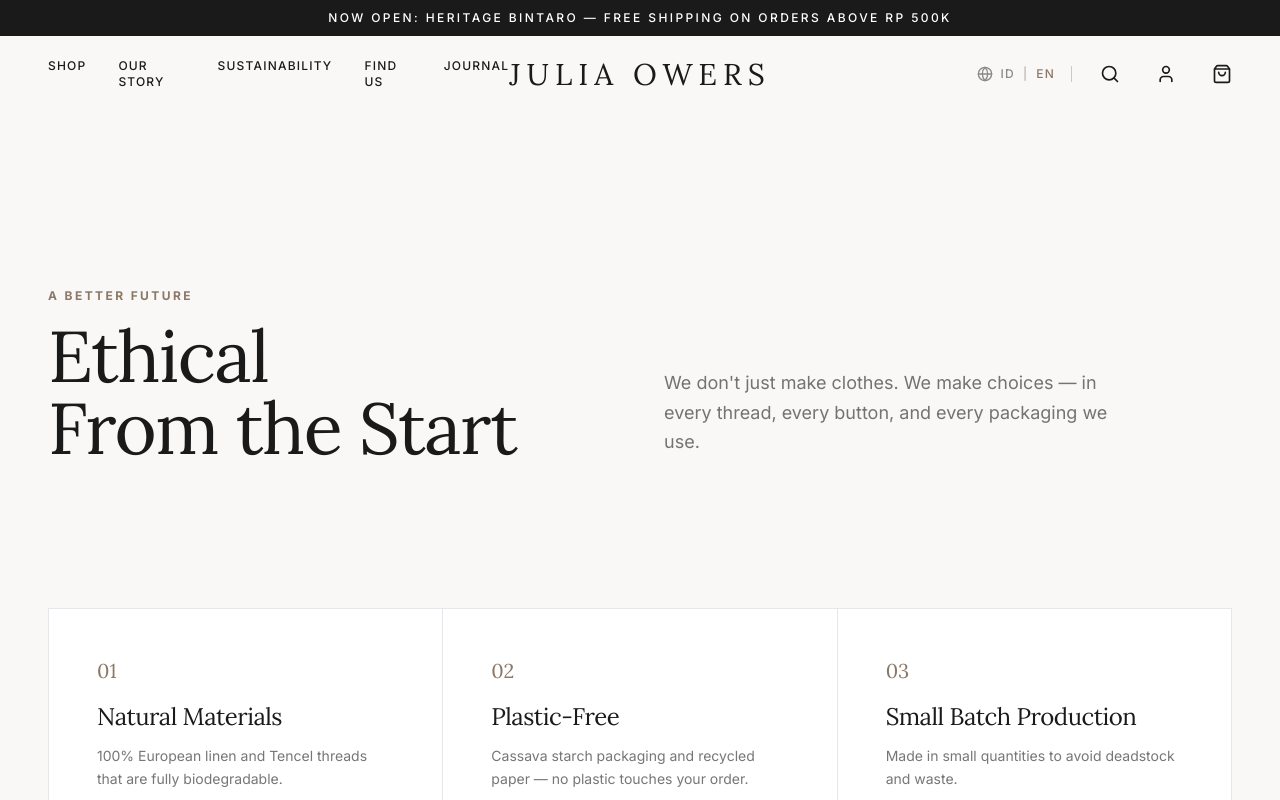
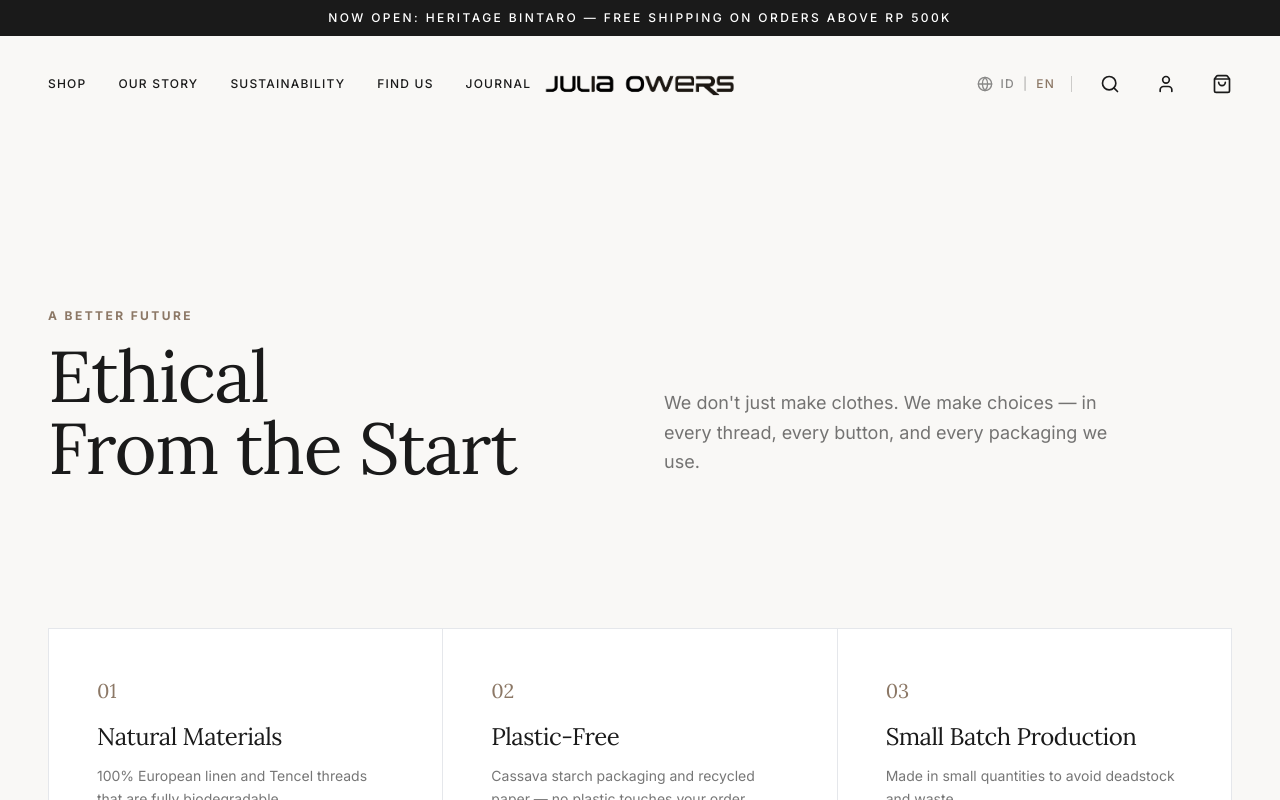
Before and after one commit to HadiBandas/JOWEBPREVIEW, a Next.js app: page /en/sustainability in a window 1280 px wide. Shown: the top 800 px of the page. Built offline with nearby package versions, Linux system fonts and the light colour scheme.

Commit message:
feat: Use real JO logo image in header

```diff
--- a/src/components/layout/header.tsx
+++ b/src/components/layout/header.tsx
@@ -106,11 +106,15 @@ export function Header({ dictionary }: { dictionary: Record<string, string> }) {
                         {/* Center: Brand Logo */}
                         <Link
                             href={`/${lang}`}
-                            className="relative flex items-center justify-center transition-opacity hover:opacity-80"
+                            className="relative w-32 h-10 md:w-48 md:h-14 transition-opacity hover:opacity-80 flex items-center justify-center"
                         >
-                            <span className="font-serif text-2xl md:text-3xl tracking-[0.2em] uppercase text-charcoal">
-                                Julia Owers
-                            </span>
+                            <Image
+                                src="/images/jo-logo.png"
+                                alt="Julia Owers"
+                                fill
+                                className="object-contain"
+                                priority
+                            />
                         </Link>
 
                         {/* Right: Icons & Language Switcher */}
```
Also changed, not shown: public/images/jo-logo.png (added).
